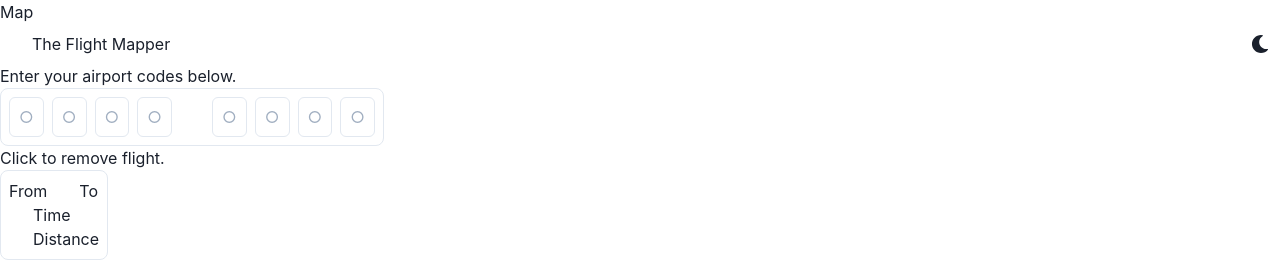
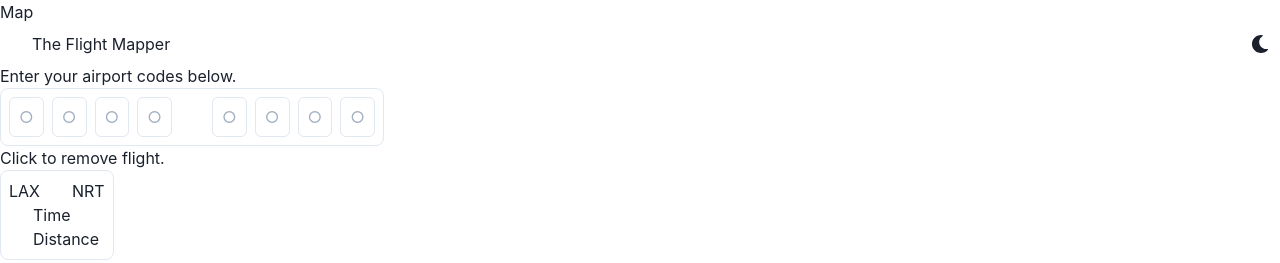
Before and after one commit to aniknia/flightmaps, a React (Create React App) app: page / in a window 1280 px wide. Shown: the top 263 px of the page. Built offline with nearby package versions, Linux system fonts and the light colour scheme; some icons are missing.

Commit message:
feat: add basic inputs for flightlist component

```diff
--- a/src/components/Flight.js
+++ b/src/components/Flight.js
@@ -7,9 +7,9 @@ export default function Flight(props) {
     return (
         <Box maxW='sm' borderWidth='1px' borderRadius='lg' p={2}>
             <HStack>
-                <p>From</p>
+                <p>{props.start}</p>
                 <ArrowRightIcon size={size} />
-                <p>To</p>
+                <p>{props.end}</p>
             </HStack>
             <HStack>
                 <ClockIcon size={size} />
--- a/src/components/FlightList.js
+++ b/src/components/FlightList.js
@@ -6,7 +6,7 @@ export default function CodeList(props) {
         <Box>
             <p>Click to remove flight.</p>
             <Wrap>
-                <Flight />
+                <Flight start='LAX' end='NRT' />
             </Wrap>
         </Box>
     )
```
